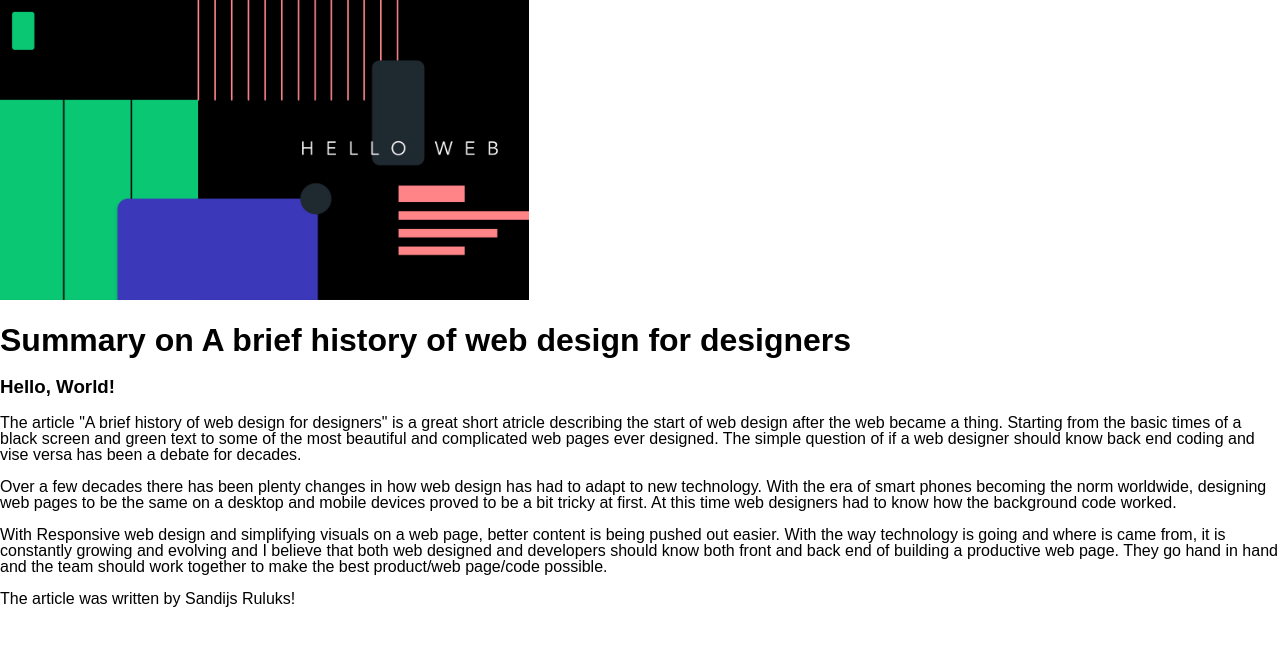
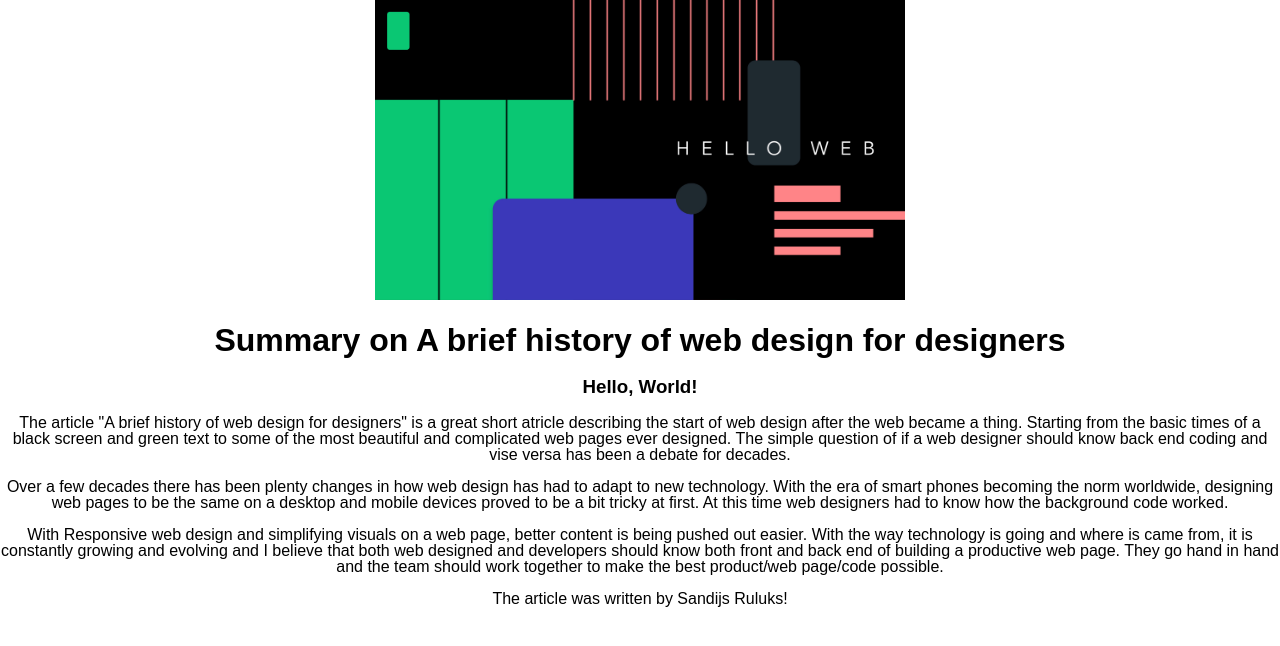
Before and after one commit to Britney-Diboll/hello-world, a website: page public/index.html in a window 1280 px wide. Drawn offline with Linux system fonts and the light colour scheme.

Commit message:
My first webpage

```diff
--- a/public/index.html
+++ b/public/index.html
@@ -4,24 +4,24 @@
     <meta charset="UTF-8">
     <meta name="viewport" content="width=device-width, initial-scale=1">
     <title>Hello World</title>
-    <img src="images/WebDesign.jpg" height="300" alt="Web Design Picture">
+    <center><img src="images/WebDesign.jpg" height="300" alt="Web Design Picture"> </center>
     <link rel="stylesheet" href="/screen.css">
   </head>
   <header>
-    <h1>Summary on A brief history of web design for designers</h1>
+    <h1 style="text-align:center">Summary on A brief history of web design for designers</h1>
   </header>
 
   <body>
-    <h3>Hello, World!</h3>
-    <p>
+    <h3 style="text-align:center">Hello, World!</h3>
+    <p style="text-align:center">
 The article "A brief history of web design for designers" is a great short atricle describing the start of web design after the web became a thing. Starting from the basic times of a black screen and green text to some of the most beautiful and complicated web pages ever designed. The simple question of if a web designer should know back end coding and vise versa has been a debate for decades.
     </p>
-    <p>
+    <p style="text-align:center">
 Over a few decades there has been plenty changes in how web design has had to adapt to new technology. With the era of smart phones becoming the norm worldwide, designing web pages to be the same on a desktop and mobile devices proved to be a bit tricky at first. At this time web designers had to know how the background code worked.
     </p>
-    <p>
+    <p style="text-align:center">
 With Responsive web design and simplifying visuals on a web page, better content is being pushed out easier. With the way technology is going and where is came from, it is constantly growing and evolving and I believe that both web designed and developers should know both front and back end of building a productive web page. They go hand in hand and the team should work together to make the best product/web page/code possible.
     </p>
-<footer> The article was written by Sandijs Ruluks! </footer>
+<footer style="text-align:center"> The article was written by Sandijs Ruluks! </footer>
   </body>
 </html>
--- a/public/screen.css
+++ b/public/screen.css
@@ -1,12 +1,10 @@
 html {
   height: 100%;
 }
-img.center {
-  display: block;
-  margin: 0 auto;
-}
+
 body {
   margin: 0;
   min-height: 100%;
   font: 16px / 1 sans-serif;
+
 }
```
